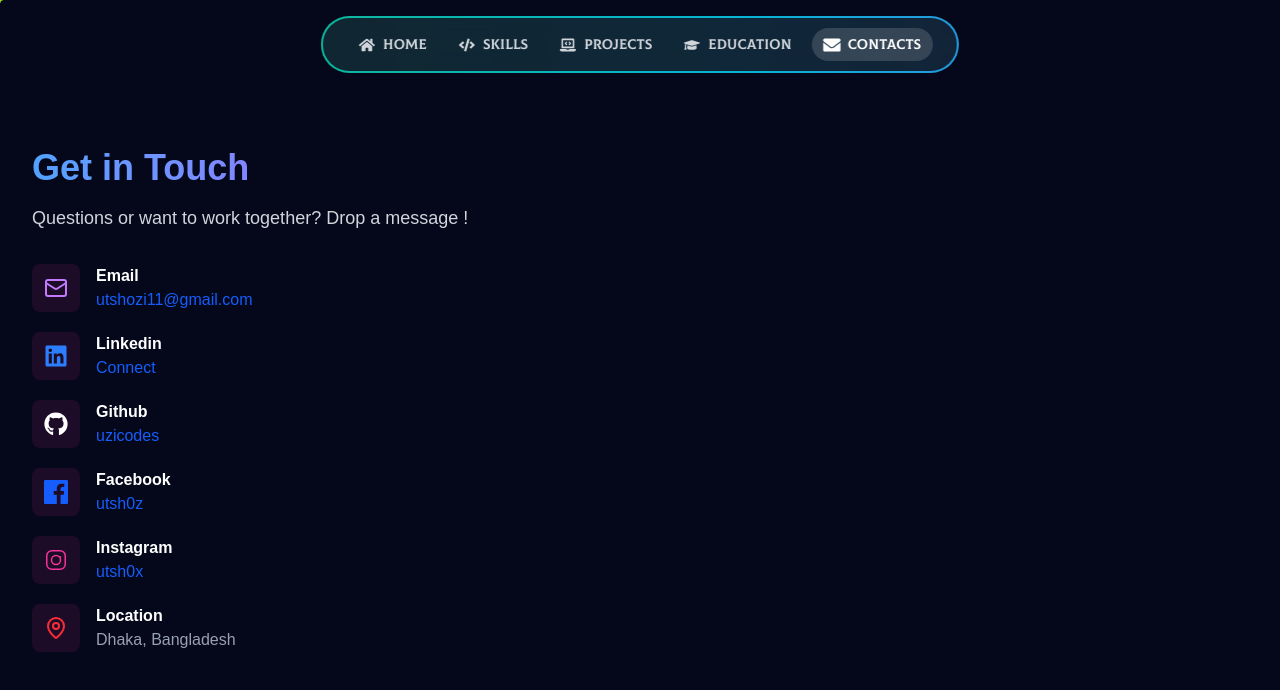
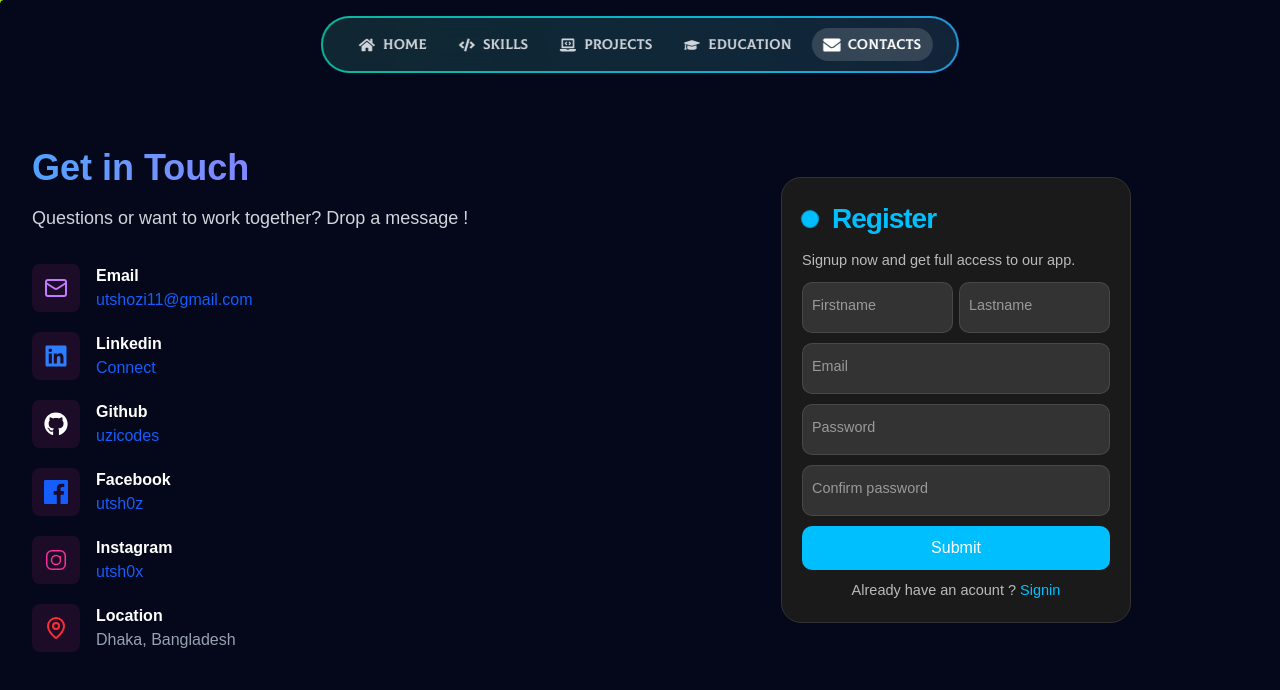
Before and after one commit to uzicodes/utsho-heaven-chowdhury, a Next.js app: page /contacts in a window 1280 px wide. Shown: the top 690 px of the page. Built offline with nearby package versions, Linux system fonts and the light colour scheme.

Commit message:
added a new form on the contacts page with a new form.tsx file

```diff
--- a/package.json
+++ b/package.json
@@ -8,6 +8,7 @@
     "start": "next start"
   },
   "dependencies": {
+    "@types/styled-components": "^5.1.34",
     "class-variance-authority": "^0.7.1",
     "clsx": "^2.1.1",
     "framer-motion": "^12.23.22",
@@ -19,6 +20,7 @@
     "react-dom": "19.1.0",
     "react-icon-cloud": "^4.1.7",
     "react-icons": "^5.5.0",
+    "styled-components": "^6.1.19",
     "tailwind-merge": "^3.3.1",
     "tailwindcss-animate": "^1.0.7"
   },
--- /dev/null
+++ b/src/app/contacts/Form.tsx
@@ -0,0 +1,178 @@
+import React from 'react';
+import styled from 'styled-components';
+
+const Form = () => {
+  return (
+    <StyledWrapper>
+      <form className="form">
+        <p className="title">Register </p>
+        <p className="message">Signup now and get full access to our app. </p>
+        <div className="flex">
+          <label>
+            <input className="input" type="text" placeholder="" required />
+            <span>Firstname</span>
+          </label>
+          <label>
+            <input className="input" type="text" placeholder="" required />
+            <span>Lastname</span>
+          </label>
+        </div>
+        <label>
+          <input className="input" type="email" placeholder="" required />
+          <span>Email</span>
+        </label>
+        <label>
+          <input className="input" type="password" placeholder="" required />
+          <span>Password</span>
+        </label>
+        <label>
+          <input className="input" type="password" placeholder="" required />
+          <span>Confirm password</span>
+        </label>
+        <button className="submit">Submit</button>
+        <p className="signin">Already have an acount ? <a href="#">Signin</a> </p>
+      </form>
+    </StyledWrapper>
+  );
+}
+
+const StyledWrapper = styled.div`
+  .form {
+    display: flex;
+    flex-direction: column;
+    gap: 10px;
+    max-width: 350px;
+    padding: 20px;
+    border-radius: 20px;
+    position: relative;
+    background-color: #1a1a1a;
+    color: #fff;
+    border: 1px solid #333;
+  }
+
+  .title {
+    font-size: 28px;
+    font-weight: 600;
+    letter-spacing: -1px;
+    position: relative;
+    display: flex;
+    align-items: center;
+    padding-left: 30px;
+    color: #00bfff;
+  }
+
+  .title::before {
+    width: 18px;
+    height: 18px;
+  }
+
+  .title::after {
+    width: 18px;
+    height: 18px;
+    animation: pulse 1s linear infinite;
+  }
+
+  .title::before,
+  .title::after {
+    position: absolute;
+    content: "";
+    height: 16px;
+    width: 16px;
+    border-radius: 50%;
+    left: 0px;
+    background-color: #00bfff;
+  }
+
+  .message,
+  .signin {
+    font-size: 14.5px;
+    color: rgba(255, 255, 255, 0.7);
+  }
+
+  .signin {
+    text-align: center;
+  }
+
+  .signin a:hover {
+    text-decoration: underline royalblue;
+  }
+
+  .signin a {
+    color: #00bfff;
+  }
+
+  .flex {
+    display: flex;
+    width: 100%;
+    gap: 6px;
+  }
+
+  .form label {
+    position: relative;
+  }
+
+  .form label .input {
+    background-color: #333;
+    color: #fff;
+    width: 100%;
+    padding: 20px 05px 05px 10px;
+    outline: 0;
+    border: 1px solid rgba(105, 105, 105, 0.397);
+    border-radius: 10px;
+  }
+
+  .form label .input + span {
+    color: rgba(255, 255, 255, 0.5);
+    position: absolute;
+    left: 10px;
+    top: 0px;
+    font-size: 0.9em;
+    cursor: text;
+    transition: 0.3s ease;
+  }
+
+  .form label .input:placeholder-shown + span {
+    top: 12.5px;
+    font-size: 0.9em;
+  }
+
+  .form label .input:focus + span,
+  .form label .input:valid + span {
+    color: #00bfff;
+    top: 0px;
+    font-size: 0.7em;
+    font-weight: 600;
+  }
+
+  .input {
+    font-size: medium;
+  }
+
+  .submit {
+    border: none;
+    outline: none;
+    padding: 10px;
+    border-radius: 10px;
+    color: #fff;
+    font-size: 16px;
+    transform: .3s ease;
+    background-color: #00bfff;
+  }
+
+  .submit:hover {
+    background-color: #00bfff96;
+  }
+
+  @keyframes pulse {
+    from {
+      transform: scale(0.9);
+      opacity: 1;
+    }
+
+    to {
+      transform: scale(1.8);
+      opacity: 0;
+    }
+  }`;
+
+export default Form;
--- a/src/app/contacts/page.tsx
+++ b/src/app/contacts/page.tsx
@@ -1,6 +1,8 @@
 "use client";
 
 import * as React from "react";
+import dynamic from "next/dynamic";
+const Form = dynamic(() => import("./Form"), { ssr: false });
 import Navbar from "../Navbar";
 import { MapPin, Mail } from "lucide-react";
 import { FaGithub, FaLinkedin } from "react-icons/fa6";
@@ -103,6 +105,10 @@ export default function Contact() {
                   ))}
                 </div>
               </div>
+              {/* Form on the right side */}
+              <div className="flex justify-center items-center w-full">
+                <Form />
+              </div>
             </div>
           </div>
         </section>
```
Also changed, not shown: 1 other file (tests, documents, lock files or other folders).
